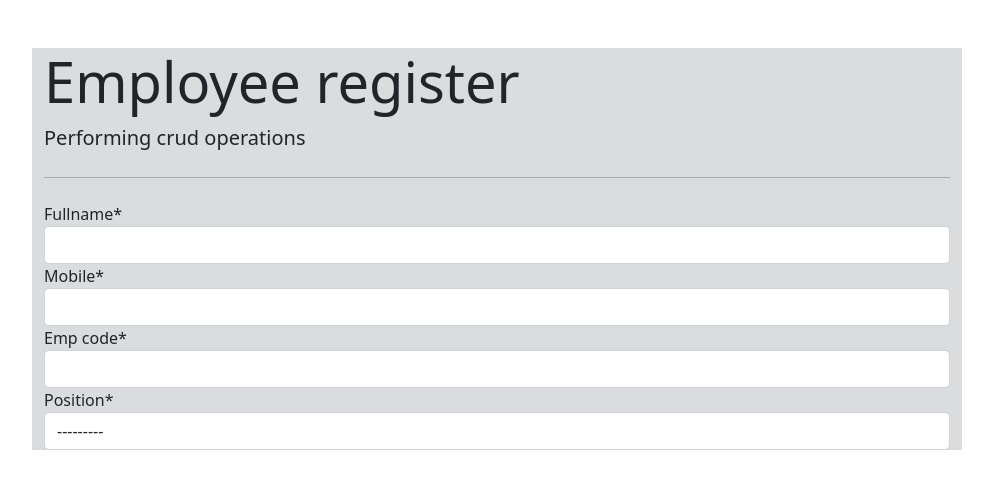
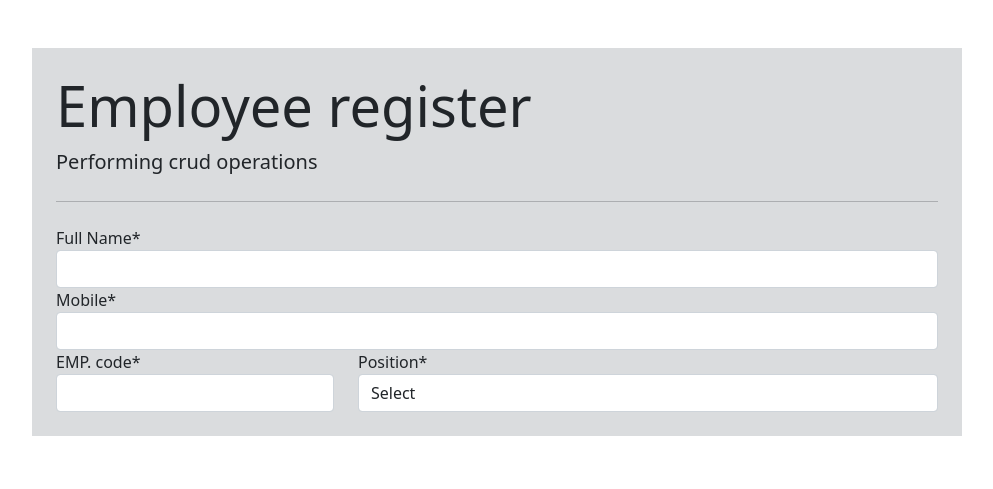
Before and after one commit to CodeBot-del/CRUD-with-Django, a Django app: page /employee/ in a window 1280 px wide. Shown: the top 489 px of the page, without its empty margins (143-1136 px from the left). Run offline with Django 3.2, Linux system fonts and the light colour scheme; tables that the repository leaves empty hold one stand-in row (values such as "Sample post"); some libraries are stand-ins or nearby versions.

Commit message:
submitting the form

```diff
--- a/register/forms.py
+++ b/register/forms.py
@@ -6,3 +6,11 @@ class EmployeeForm(forms.ModelForm):
         model = Employee
         # fields = '__all__' #get all the fields from model
         fields = ('fullname', 'mobile', 'emp_code', 'position')
+        labels = {
+            'fullname': 'Full Name',
+            'emp_code': 'EMP. code'
+        }
+
+    def __init__(self, *args, **kwargs):
+        super(EmployeeForm,self).__init__(*args, **kwargs)
+        self.fields['position'].empty_label = "Select"
--- a/register/models.py
+++ b/register/models.py
@@ -8,6 +8,9 @@ from django.db import models
 class Position(models.Model):
     title = models.CharField(max_length=50)
 
+    def __str__(self):
+        return self.title
+
 # table employee
 class Employee(models.Model):
     # define the columns of the table
--- a/register/templates/register/base.html
+++ b/register/templates/register/base.html
@@ -13,7 +13,7 @@
     <body>
         <div class="container">
             <div class="col-md-10 offset-md-1 mt-5">
-                <div class="container bg-secondary bg-opacity-25">
+                <div class="container bg-secondary bg-opacity-25 p-4">
                     <h1 class="display-4">Employee register</h1>
                     <p class="lead font-italic">Performing crud operations</p>
                     <hr class="my-4">
--- a/register/templates/register/employee_form.html
+++ b/register/templates/register/employee_form.html
@@ -5,7 +5,17 @@
 
 <form action="" method="post" autocomplete="off">
     {%csrf_token %}
-{{form|crispy}}
+{% comment %} {{form|crispy}} {% endcomment %}
+    {{form.fullname|as_crispy_field}}
+    {{form.mobile|as_crispy_field}}
+    <div class="row">
+        <div class="col-md-4">
+            {{form.emp_code|as_crispy_field}}
+        </div>
+        <div class="col-md-8">
+            {{form.position|as_crispy_field}}
+        </div>
+    </div>
 </form>
 
 
```
